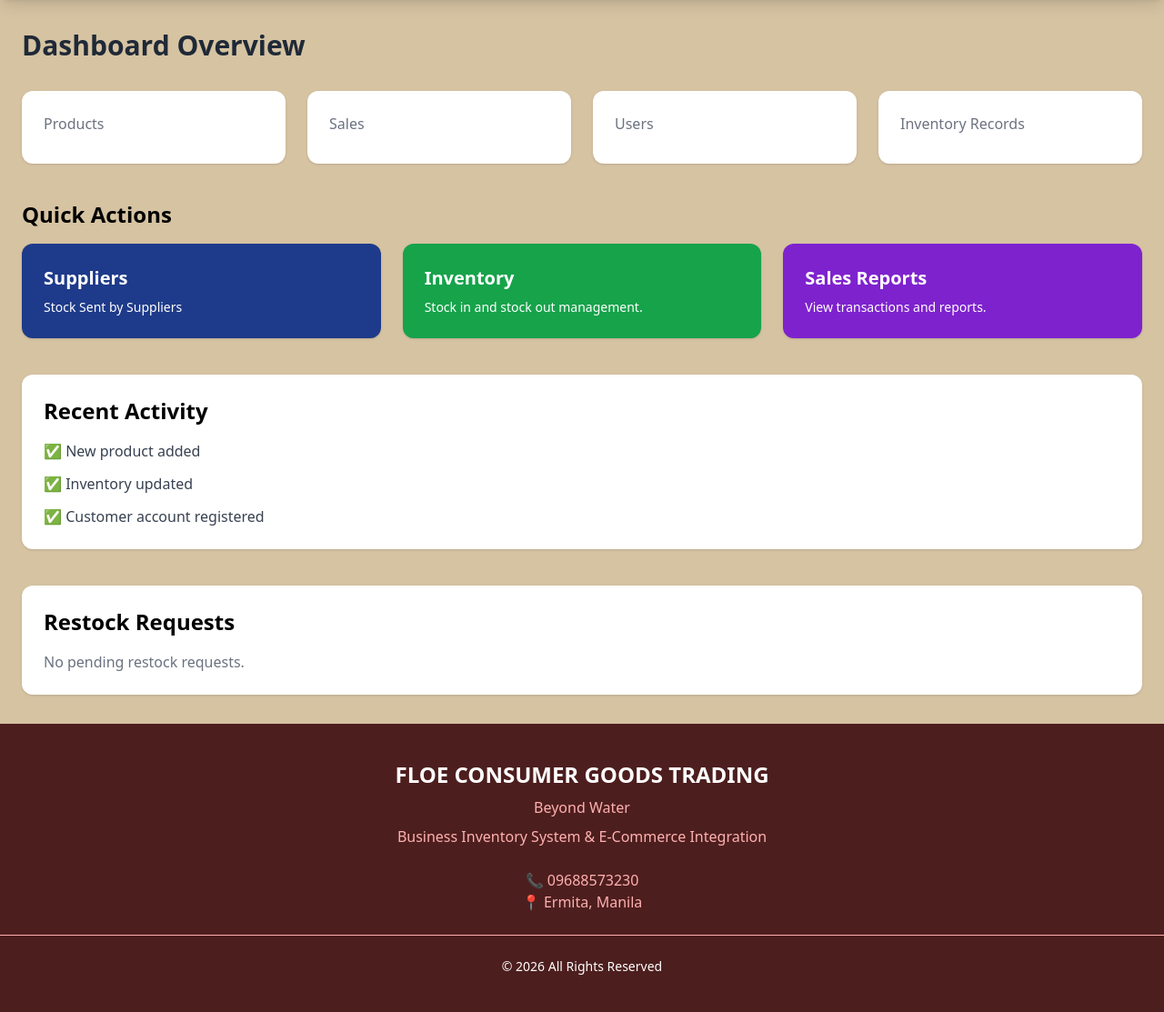
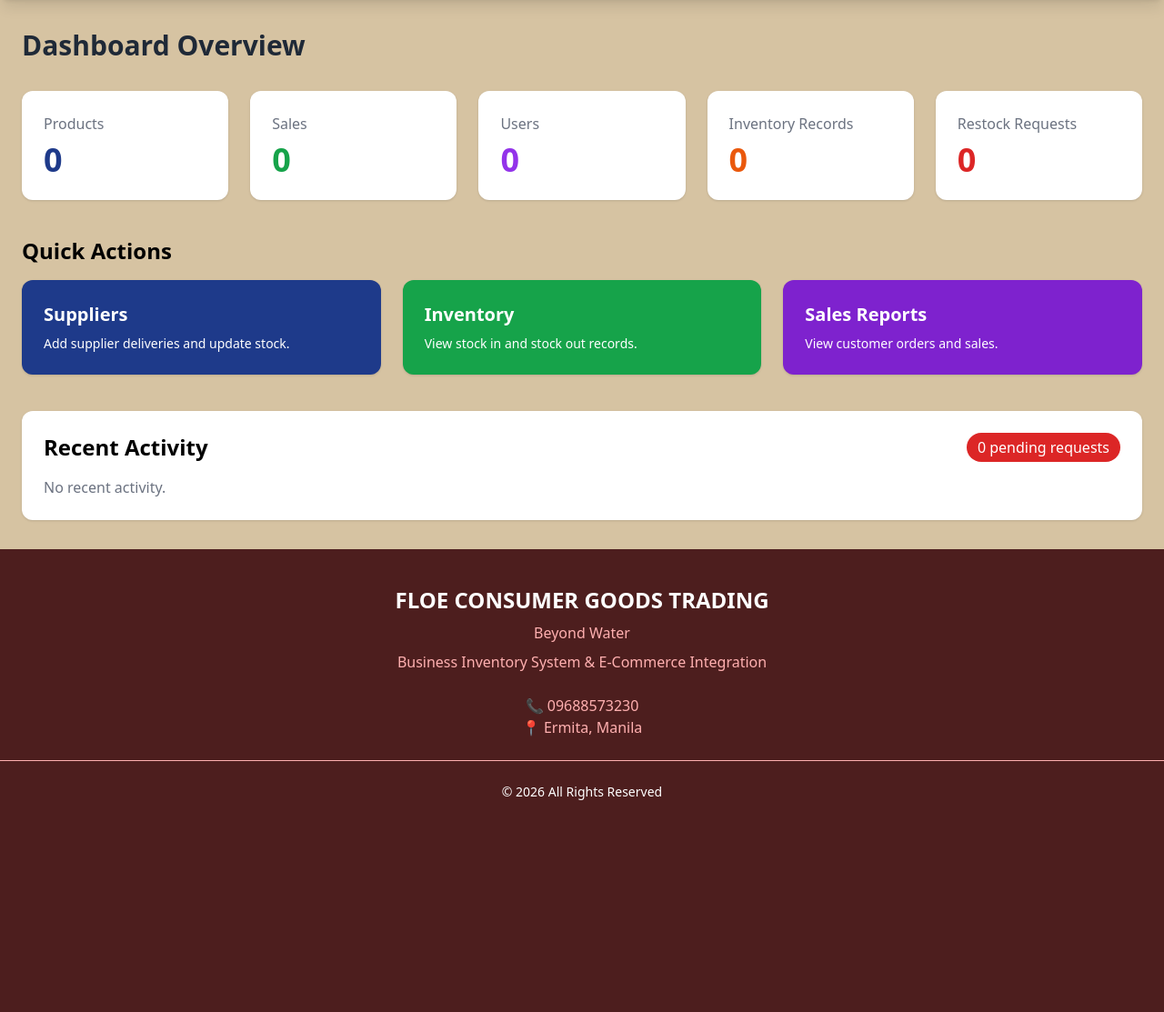
Before and after one commit to Eumsgothere/SYSTEMINTEG2-FINALPROJECT-THIRDEYE, a CodeIgniter 4 app: the page made by backend/app/Views/admin/dashboard.php in a window 1280 px wide. Shown: the part 80-1193 px from the top of the page at 91% size. After the commit the page ends 960 px from the top, so only its background shows below. Run offline with PHP 8.4 and a stand-in for CodeIgniter, Linux system fonts and the light colour scheme; the template is opened without the code that fills it, so the values that code supplies are empty; some libraries are stand-ins or nearby versions.

Commit message:
dashboard

```diff
--- a/backend/app/Views/admin/dashboard.php
+++ b/backend/app/Views/admin/dashboard.php
@@ -10,40 +10,47 @@
 
     <?= view('components/header') ?>
 
-    <div class="mx-auto px-6 py-8 container">
+    <main class="mx-auto px-6 py-8 container">
 
         <h2 class="mb-8 font-bold text-gray-800 text-3xl">
             Dashboard Overview
         </h2>
 
         <!-- Statistics -->
-        <div class="gap-6 grid md:grid-cols-4">
+        <div class="gap-6 grid md:grid-cols-5">
 
             <div class="bg-white shadow p-6 rounded-xl">
                 <h3 class="text-gray-500">Products</h3>
                 <p class="mt-2 font-bold text-blue-900 text-4xl">
-                    <?= $products ?>
+                    <?= (int) $products ?>
                 </p>
             </div>
 
             <div class="bg-white shadow p-6 rounded-xl">
                 <h3 class="text-gray-500">Sales</h3>
                 <p class="mt-2 font-bold text-green-600 text-4xl">
-                    <?= $sales ?>
+                    <?= (int) $sales ?>
                 </p>
             </div>
 
             <div class="bg-white shadow p-6 rounded-xl">
                 <h3 class="text-gray-500">Users</h3>
                 <p class="mt-2 font-bold text-purple-600 text-4xl">
-                    <?= $users ?>
+                    <?= (int) $users ?>
                 </p>
             </div>
 
             <div class="bg-white shadow p-6 rounded-xl">
                 <h3 class="text-gray-500">Inventory Records</h3>
                 <p class="mt-2 font-bold text-orange-600 text-4xl">
-                    <?= $inventory ?>
+                    <?= (int) $inventory ?>
+                </p>
+            </div>
+
+            <div class="bg-white shadow p-6 rounded-xl">
+                <h3 class="text-gray-500">Restock Requests</h3>
+                <p class="mt-2 font-bold text-red-600 text-4xl">
+                    <?= (int) $restockCount ?>
                 </p>
             </div>
 
@@ -55,45 +62,44 @@
         </h2>
 
         <div class="gap-6 grid md:grid-cols-3">
-
             <a
-                href="<?= base_url('/admin/suppliers') ?>"
-                class="inline-block bg-blue-900 hover:bg-blue-800 shadow p-6 rounded-xl text-white hover:scale-105 transition transition-all duration-300">
+                href="<?= base_url('admin/suppliers') ?>"
+                class="bg-blue-900 hover:bg-blue-800 shadow p-6 rounded-xl text-white hover:scale-105 transition">
 
                 <h3 class="font-bold text-xl">
                     Suppliers
                 </h3>
 
                 <p class="mt-2 text-sm">
-                    Stock Sent by Suppliers
+                    Add supplier deliveries and update stock.
                 </p>
 
             </a>
 
             <a
-                href="<?= base_url('/admin/inventory') ?>"
-                class="inline-block bg-green-600 hover:bg-green-500 shadow p-6 rounded-xl text-white hover:scale-105 transition transition-all duration-300">
+                href="<?= base_url('admin/inventory') ?>"
+                class="bg-green-600 hover:bg-green-500 shadow p-6 rounded-xl text-white hover:scale-105 transition">
 
                 <h3 class="font-bold text-xl">
                     Inventory
                 </h3>
 
                 <p class="mt-2 text-sm">
-                    Stock in and stock out management.
+                    View stock in and stock out records.
                 </p>
 
             </a>
 
             <a
-                href="<?= base_url('/admin/sales') ?>"
-                class="inline-block bg-purple-700 hover:bg-purple-600 shadow p-6 rounded-xl text-white hover:scale-105 transition transition-all duration-300">
+                href="<?= base_url('admin/sales') ?>"
+                class="bg-purple-700 hover:bg-purple-600 shadow p-6 rounded-xl text-white hover:scale-105 transition">
 
                 <h3 class="font-bold text-xl">
                     Sales Reports
                 </h3>
 
                 <p class="mt-2 text-sm">
-                    View transactions and reports.
+                    View customer orders and sales.
                 </p>
 
             </a>
@@ -103,67 +109,108 @@
         <!-- Recent Activity -->
         <div class="bg-white shadow mt-10 p-6 rounded-xl">
 
-            <h2 class="mb-4 font-bold text-2xl">
+            <div class="flex justify-between items-center mb-4">
+
+                <h2 class="font-bold text-2xl">
                     Recent Activity
                 </h2>
 
-            <ul class="space-y-3 text-gray-700">
-                <li>✅ New product added</li>
-                <li>✅ Inventory updated</li>
-                <li>✅ Customer account registered</li>
-            </ul>
+                <span class="bg-red-600 px-3 py-1 rounded-full text-white">
+                    <?= (int) $restockCount ?>
+                    pending request<?= $restockCount == 1 ? '' : 's' ?>
+                </span>
 
             </div>
-        <!-- Restock Notifications -->
-        <div class="bg-white shadow mt-10 p-6 rounded-xl">
 
-            <div class="flex justify-between items-center mb-4">
-                <h2 class="font-bold text-2xl">
-                    Restock Requests
-                </h2>
+            <?php if (!empty($recentActivity)): ?>
 
-                <?php if ($restockCount > 0): ?>
-                    <span class="bg-red-600 px-3 py-1 rounded-full text-white">
-                        <?= $restockCount ?> new
+                <ul class="space-y-3">
+
+                    <?php foreach ($recentActivity as $activity): ?>
+
+                        <li class="<?= esc($activity['class']) ?> p-4 border-l-4 rounded-lg">
+
+                            <div class="flex items-start gap-3">
+
+                                <span class="text-xl">
+                                    <?= esc($activity['icon']) ?>
                                 </span>
-                <?php endif; ?>
-            </div>
 
-            <?php if (!empty($restockRequests)): ?>
+                                <div class="w-full">
 
-                <div class="space-y-4">
-                    <?php foreach ($restockRequests as $request): ?>
-                        <div class="bg-red-50 p-4 border-red-600 border-l-4 rounded-lg">
+                                    <?php if (($activity['type'] ?? '') === 'restock_request'): ?>
+
                                         <p class="font-semibold text-gray-800">
-                                Restock requested for:
-                                <?= esc($request['product_name'] ?? 'Unknown product') ?>
+                                            <?= esc($activity['message']) ?>
                                         </p>
 
-                            <p class="text-gray-600">
-                                Customer: <?= esc($request['name']) ?>
+                                        <div class="gap-4 grid md:grid-cols-2 mt-3 text-gray-700 text-sm">
+
+                                            <p>
+                                                <strong>Company:</strong>
+                                                <?= esc($activity['company_name']) ?>
                                             </p>
 
-                            <p class="text-gray-600">
-                                Email: <?= esc($request['email']) ?>
+                                            <p>
+                                                <strong>Product:</strong>
+                                                <?= esc($activity['product_name']) ?>
                                             </p>
 
-                            <p class="mt-1 text-gray-400 text-sm">
-                                <?= esc($request['created_at']) ?>
+                                            <p>
+                                                <strong>Quantity needed:</strong>
+                                                <?= (int) $activity['quantity'] ?>
                                             </p>
-                        </div>
-                    <?php endforeach; ?>
+
+                                            <p>
+                                                <strong>Needed by:</strong>
+                                                <?= esc($activity['needed_by']) ?>
+                                            </p>
+
+                                            <p>
+                                                <strong>Requested by:</strong>
+                                                <?= esc($activity['requester_name']) ?>
+                                            </p>
+
+                                            <p>
+                                                <strong>Email:</strong>
+                                                <?= esc($activity['requester_email']) ?>
+                                            </p>
+
                                         </div>
 
                                     <?php else: ?>
 
+                                        <p class="font-semibold text-gray-800">
+                                            <?= esc($activity['message']) ?>
+                                        </p>
+
+                                    <?php endif; ?>
+
+                                    <p class="mt-2 text-gray-500 text-sm">
+                                        <?= esc($activity['date']) ?>
+                                    </p>
+
+                                </div>
+
+                            </div>
+
+                        </li>
+
+                    <?php endforeach; ?>
+
+                </ul>
+
+            <?php else: ?>
+
                 <p class="text-gray-500">
-                    No pending restock requests.
+                    No recent activity.
                 </p>
 
             <?php endif; ?>
 
         </div>
-    </div>
+
+    </main>
 
     <?= view('components/footer') ?>
 
```
Also changed, not shown: backend/app/Controllers/AdminController.php (+123 -20 lines). Lines whose indentation alone changed are shown as unchanged.
